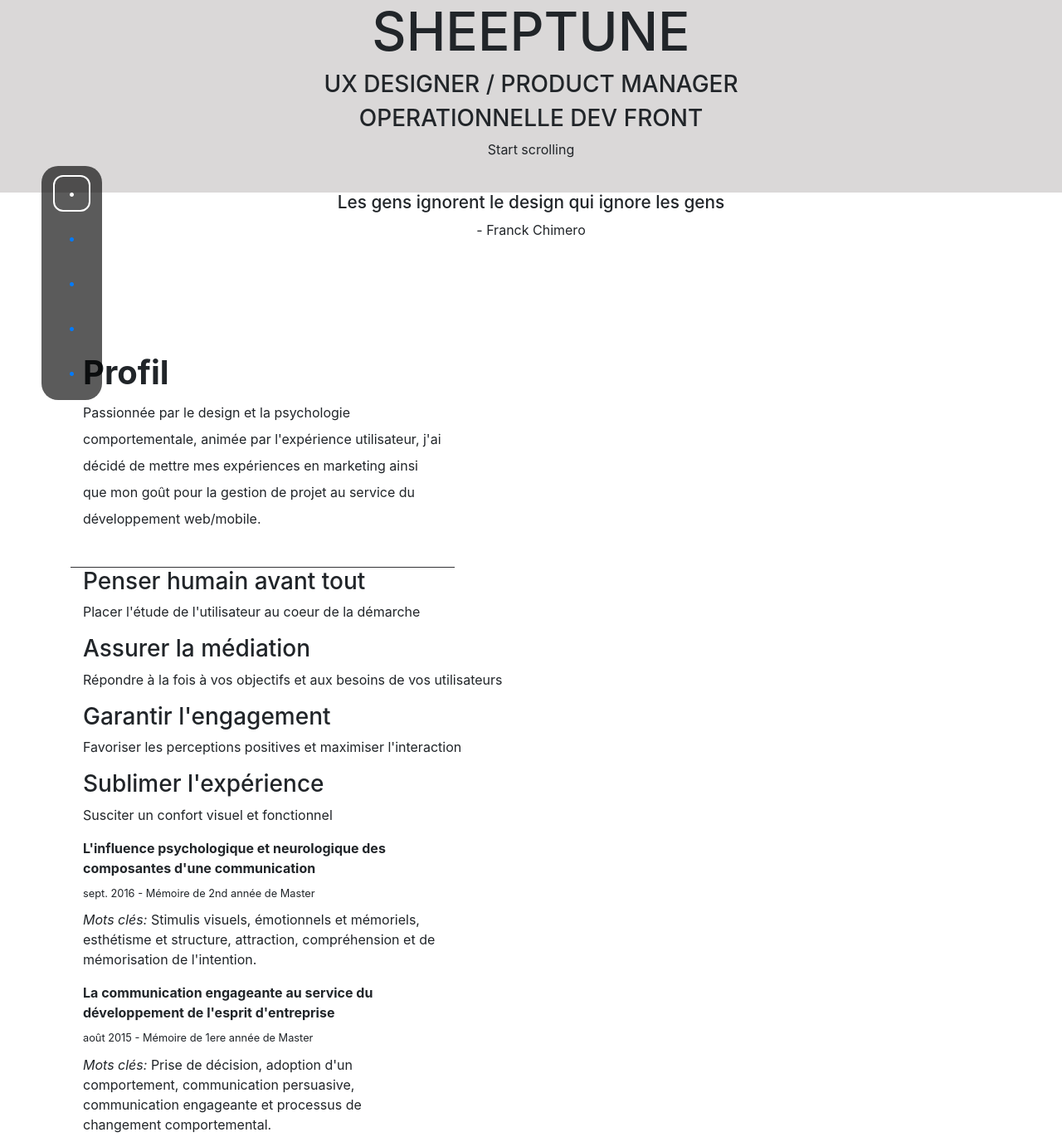
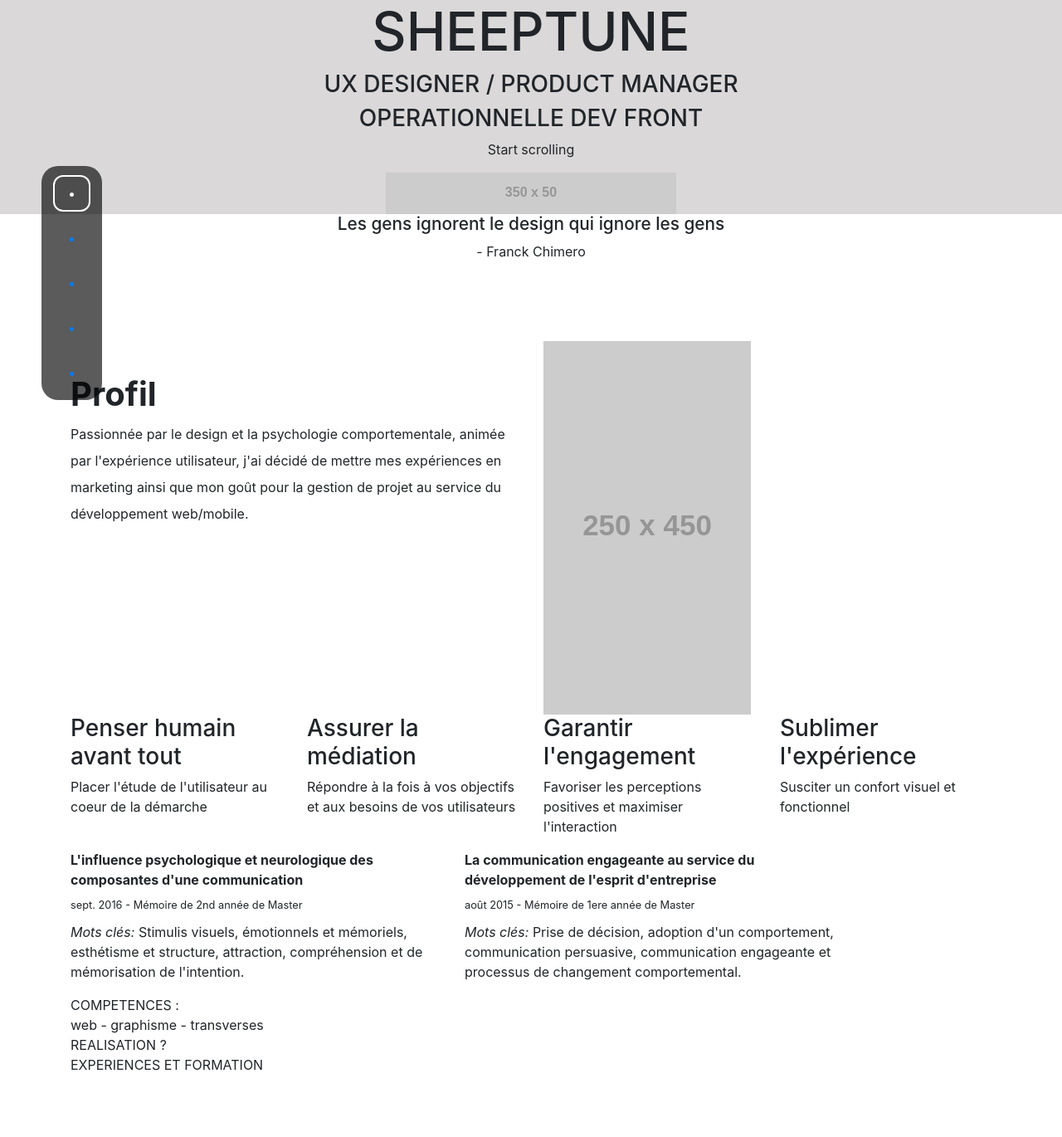
Before and after one commit to Sheeptune/Bacalao, a plain HTML site: page index.html in a window 1280 px wide. Shown: the top 1370 px of the page at 83% size. After the commit the page ends 1295 px from the top, so only its background shows below. Drawn offline with Linux system fonts and the light colour scheme; placeholder pictures from the web are drawn by us.

Commit message:
Fixed HTML to fit bootstrap's way of coding. Everything, or almost, got broken

```diff
--- a/index.html
+++ b/index.html
@@ -1,5 +1,5 @@
 <!DOCTYPE html>
-<html lang="en">
+<html lang="fr">
     <head>
         <meta charset="UTF-8">
         <meta name="viewport" content="width=device-width, initial-scale=1.0">
@@ -28,55 +28,60 @@
 
             </nav>
 
-
-
-
             <section class="container-fluid" id="intro">
+                <div class="row">
+                    <div class="col-sm-12">
                         <h1 class="text-center">SHEEPTUNE</h1>
                         <h3 class="text-center">UX DESIGNER / PRODUCT MANAGER </h3>
                         <h3 class="text-center">OPERATIONNELLE DEV FRONT</h3>
-                <p class="text-center">Start scrolling</p>
-                <img src="" alt="">
+                        <div class="text-center">
+                            <p>Start scrolling</p>
+                            <img src="https://via.placeholder.com/350x50" alt="scroll down my friend !">
+                        </div>
+                    </div>
+                </div>
             </section>
 
             <section class="container" id="appetences">
+                <div class="row">
+                    <div class="col-sm-12">
                         <h5 class="text-center quotation">Les gens ignorent le design qui ignore les gens</h5>
                         <p class="text-center quotation">- Franck Chimero</p>
+                    </div>
+                </div>
 
-                <div class="whoami">
-                    <div class="col-lg-5">
+                <div class="row whoami">
+                    <div class="col-sm-12 col-md-6">
                         <h1 class="font-weight-bold">Profil</h1>
                         <span class="byline">
                         </span>
                         <p>Passionnée par le design et la psychologie comportementale, animée par l'expérience utilisateur, j'ai décidé de mettre mes expériences en marketing ainsi que mon goût pour la gestion de projet au service du développement web/mobile.</p>
                     </div>
-                    <div class="col-lg-5 illustration"></div>
+                    <div class="col-sm-12 col-md-6 illustration">
+                        <img src="https://via.placeholder.com/250x450" alt="this is huge">
+                    </div>
                 </div>
 
-
-                <div class="approche">
-                    <div class="col-lg-10">
-                        <div class="methode">
+                <div class="row approche">
+                    <div class="col-sm-6 col-md-3 methode">
                         <h3>Penser humain avant tout</h3>
                         <p>Placer l'étude de l'utilisateur au coeur de la démarche</p>
                     </div>
-                        <div class="methode">
+                    <div class="col-sm-6 col-md-3 methode">
                         <h3>Assurer la médiation</h3>
                         <p>Répondre à la fois à vos objectifs et aux besoins de vos utilisateurs</p>
                     </div>
-                        <div class="methode">
+                    <div class="col-sm-6 col-md-3 methode">
                         <h3>Garantir l'engagement</h3>
                         <p>Favoriser les perceptions positives et maximiser l'interaction</p>
                     </div>
-                        <div class="methode">
+                    <div class="col-sm-6 col-md-3 methode">
                         <h3>Sublimer l'expérience</h3>
                         <p>Susciter un confort visuel et fonctionnel</p>
                     </div>
                 </div>
-                </div>
 
-
-                <div class="memo">
+                <div class="row memo">
                     <div class="col-lg-5">
                         <p class="font-weight-bold">L'influence psychologique et neurologique des composantes d'une communication</p>
                         <p class="smallfont">sept. 2016 - Mémoire de 2nd année de Master </p>
@@ -88,26 +93,24 @@
                         <p><span class="font-italic">Mots clés: </span>Prise de décision, adoption d'un comportement, communication persuasive, communication engageante et processus de changement comportemental.</p>
                     </div>
                 </div>
-                </div>
-                </div>
-
-
             </section>
 
             <section class="container" id="skills">
-
+                <div class="row">
+                    <div class="col-sm-12">
                         COMPETENCES :
-
                         <nav> web - graphisme - transverses</nav>
-
                         REALISATION ?
-
+                    </div>
+                </div>
             </section>
 
             <section class="container" id="timeline">
-
+                <div class="row">
+                    <div class="col-sm-12">
                         EXPERIENCES ET FORMATION
-
+                    </div>
+                </div>
             </section>
 
         </main>
```
Lines whose indentation alone changed are shown as unchanged.
